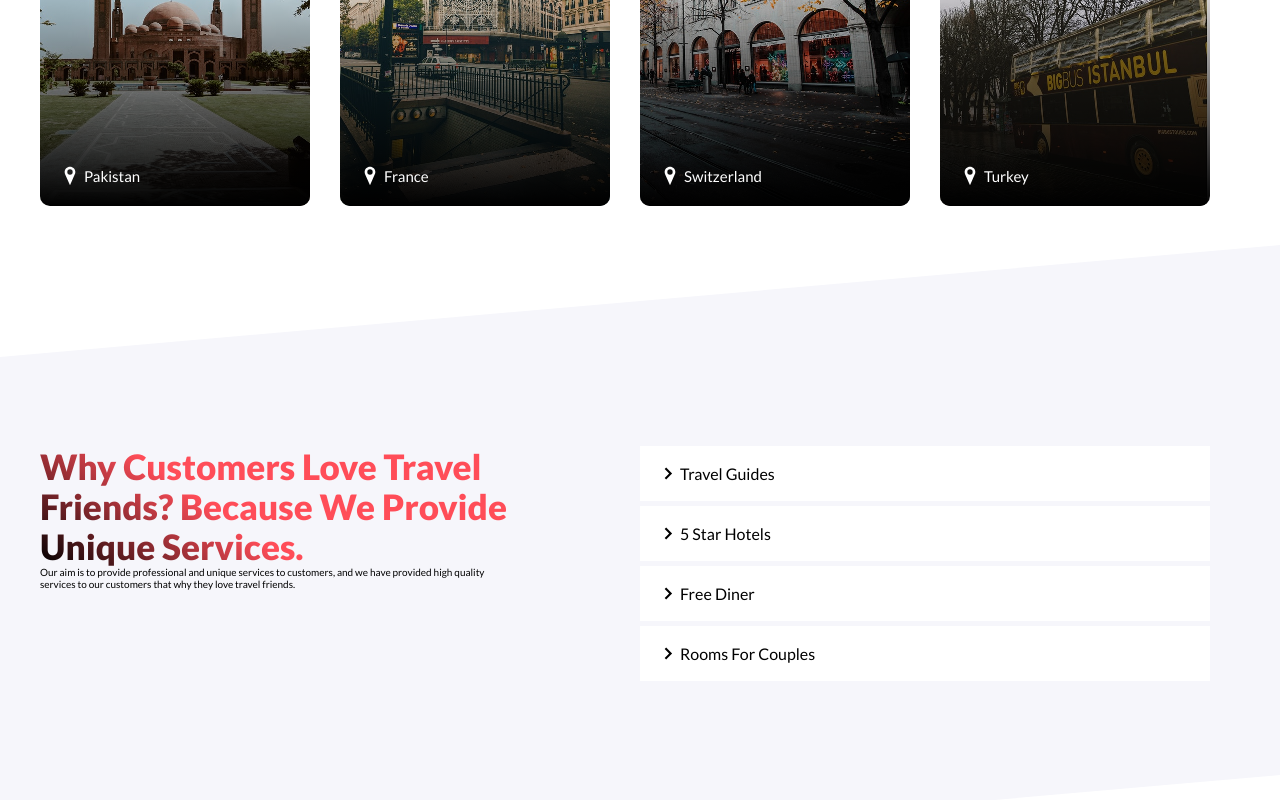
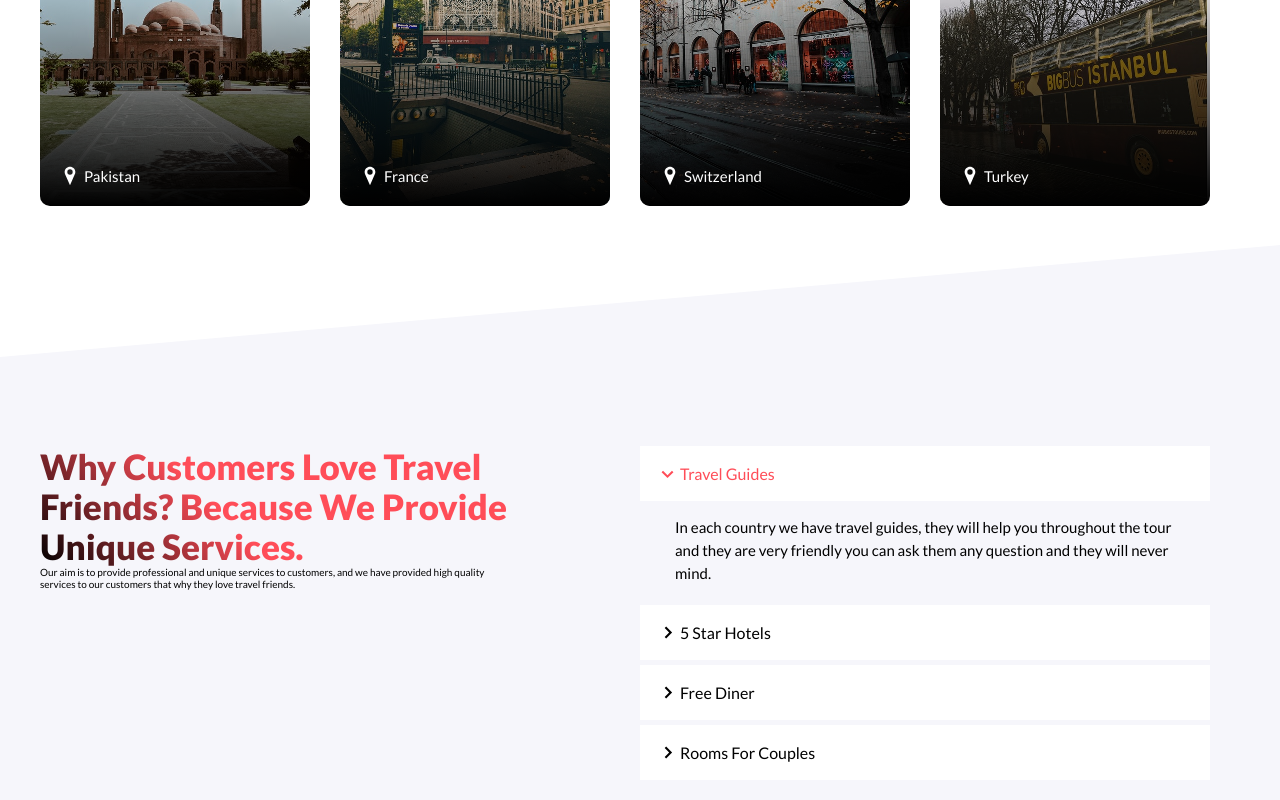
Before and after one commit to viettu2k/travel-website, a React (Create React App) app: page / in a window 1280 px wide. Shown: the part 1629-2429 px from the top of the page. Built offline with nearby package versions, Linux system fonts and the light colour scheme.

Commit message:
add animations to details

```diff
--- a/src/components/services/ServicesList.jsx
+++ b/src/components/services/ServicesList.jsx
@@ -11,10 +11,20 @@ const ServicesList = ({ services }) => {
     ? services.map((service, index) => (
         <div className="services__list" key={index}>
           <h4
-            className="services__list__heading"
+            className={`services__list__heading ${
+              current === index
+                ? "services__list__heading--active"
+                : "services__list__heading--normal"
+            }`}
             onClick={() => showDetails(index)}
           >
-            <BiChevronRight size={25} />
+            <BiChevronRight
+              size={25}
+              className={`${
+                current === index ? "services__rotate" : "services__back"
+              }`}
+              color={`${current === index ? "ff4d58" : "back"}`}
+            />
             {service.heading}
           </h4>
           <p
--- a/src/scss/components/_services.scss
+++ b/src/scss/components/_services.scss
@@ -13,7 +13,7 @@
             font-size: 3.5rem;
             font-weight: 900;
             line-height: 4rem;
-            background: linear-gradient(35deg, $black, $main1 40%);
+            background: linear-gradient(45deg, $black, $main1 40%);
             color: transparent;
             background-clip: text;
             text-transform: capitalize;
@@ -34,6 +34,12 @@
             padding: 1.5rem;
             @include align(flex, null, center, null);
             text-transform: capitalize;
+            &--active {
+                color: $main1;
+            }
+            &--normal {
+                color: $black;
+            }
         }
         &__details {
             max-height: 0;
@@ -45,7 +51,28 @@
             &--show {
                 max-height: 50rem;
                 padding-bottom: 1.5rem;
+                padding-top: 1.5rem;
+                transition: max-height 0.8s linear;
+                animation: detailsAnimation 0.8s ease-in;
+                @keyframes detailsAnimation {
+                    from {
+                        opacity: 0;
+                        transform: translateY(-1rem);
+                    }
+                    to {
+                        opacity: 1;
+                        transform: translateY(0rem);
+                    }
+                }
             }
         }
     }
+    &__rotate {
+        transform: rotate(90deg);
+        transition: transform 0.8s linear;
+    }
+    &__back {
+        transform: rotate(0deg);
+        transition: transform 0.8s linear;
+    }
 }
```
Also changed, not shown: src/main.css.
